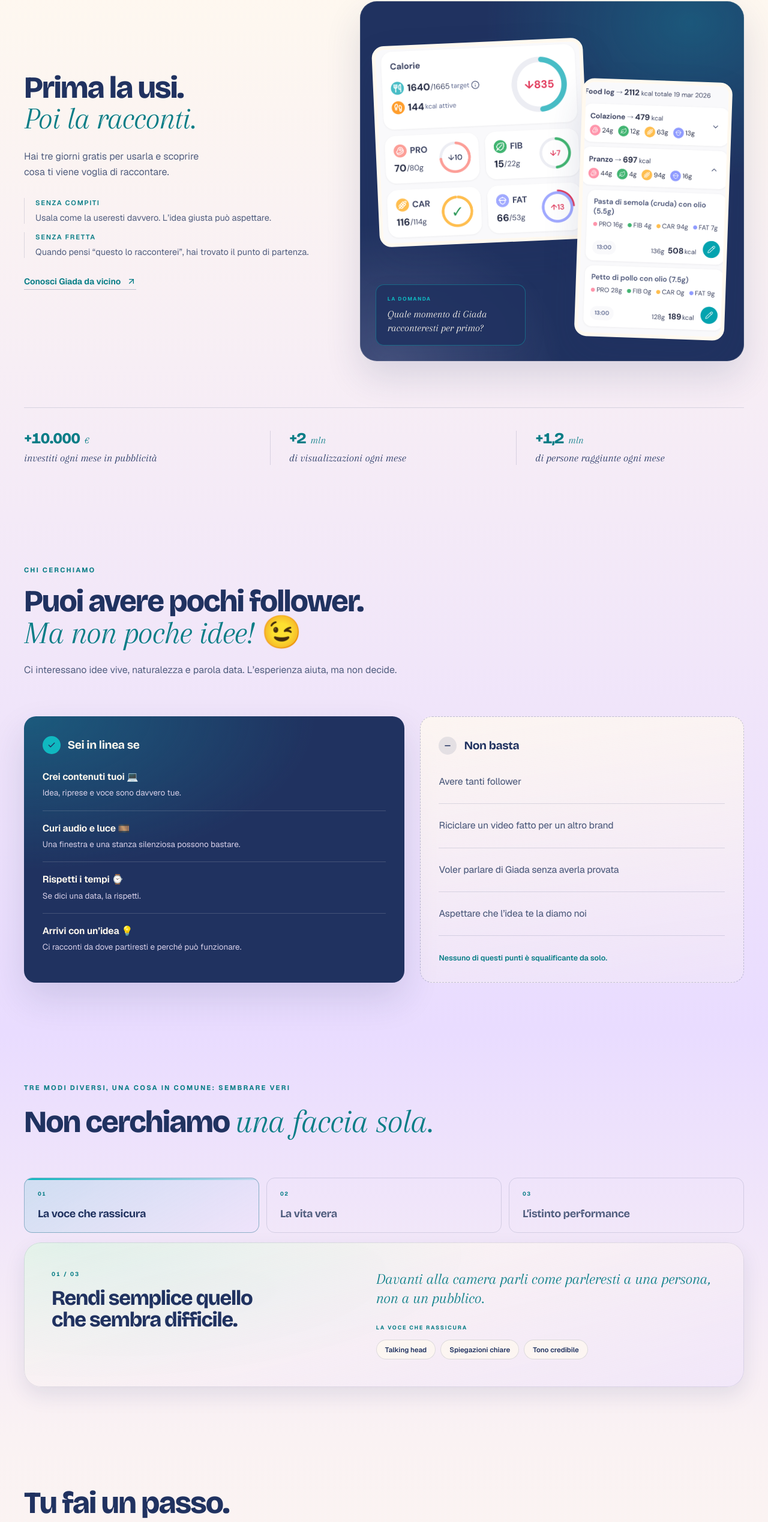
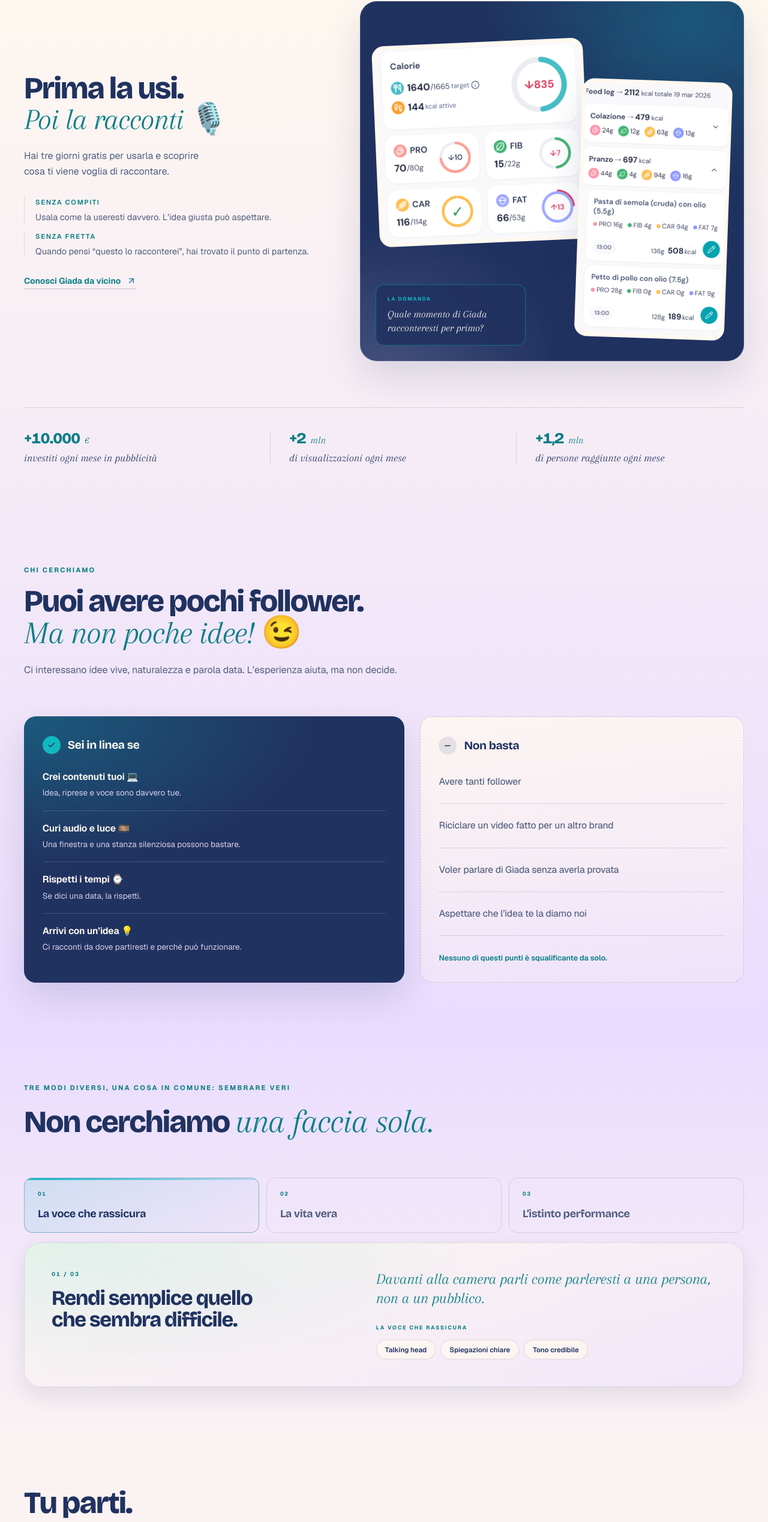
Before and after one commit to andryza-ctrl/giada-creator-program, a React (Vite) app: page / in a window 1280 px wide. Shown: the part 1708-4245 px from the top of the page at 60% size. Built offline with nearby package versions, Linux system fonts and the light colour scheme.

Commit message:
Refine process and section accent copy

```diff
--- a/src/App.jsx
+++ b/src/App.jsx
@@ -459,7 +459,7 @@
               <div className="trial-copy" data-reveal>
                 <h2 id="trial-title">
                   Prima la usi.
-                  <em>Poi la racconti.</em>
+                  <em>Poi la racconti 🎙️</em>
                 </h2>
                 <p className="lede">Hai tre giorni gratis per usarla e scoprire cosa ti viene voglia di raccontare.</p>
                 <ul className="trial-days">
@@ -656,8 +656,8 @@
           <div className="container">
             <div className="section-head" data-reveal>
               <h2 id="process-title">
-                Tu fai un passo.
-                <em>Noi facciamo il nostro.</em>
+                Tu parti.
+                <em>Noi ti guidiamo.</em>
               </h2>
               <p className="lede">Quattro passaggi, ognuno con un senso.</p>
             </div>
@@ -689,7 +689,7 @@
             <div className="faq-rail" data-reveal>
               <h2 id="faq-title">
                 Le cose da sapere.
-                <em>Prima di iniziare.</em>
+                <em>Prima di iniziare 🏁</em>
               </h2>
               {/* La rail non è più titolo e vuoto: porta la scorciatoia al form
                   per chi ha già letto abbastanza. */}
--- a/src/styles.css
+++ b/src/styles.css
@@ -877,7 +877,7 @@
 }
 .trial-copy .lede { margin-top: 22px; }
 .trial-copy h2 em {
-  font-size: clamp(2rem, 4.09vw, 3.4rem);
+  font-size: clamp(2rem, 3.925vw, 3.275rem);
   font-weight: 500;
 }
 .trial-days {
@@ -1346,6 +1346,9 @@
 /* La rail sinistra non è più il titolo e 400px di vuoto: il titolo resta
    attaccato allo scroll e sotto sta la scorciatoia al form. */
 .faq-rail { align-self: start; position: sticky; top: 116px; }
+.faq-rail h2 em {
+  font-size: clamp(2rem, 3.85vw, 3.2125rem);
+}
 .faq-aside {
   --on: var(--paper);
   --on-soft: var(--on-dark-soft);
```
Also changed, not shown: 1 other file (tests, documents, lock files or other folders).
